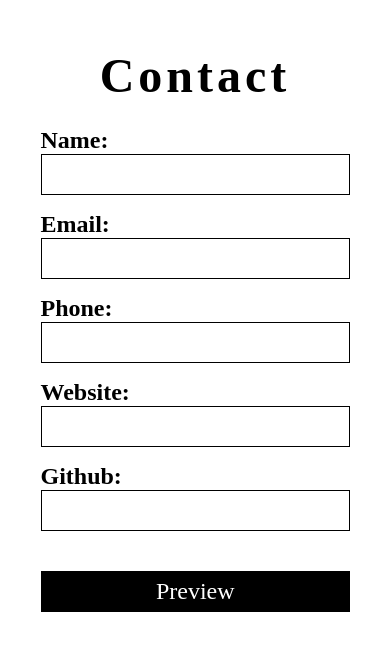
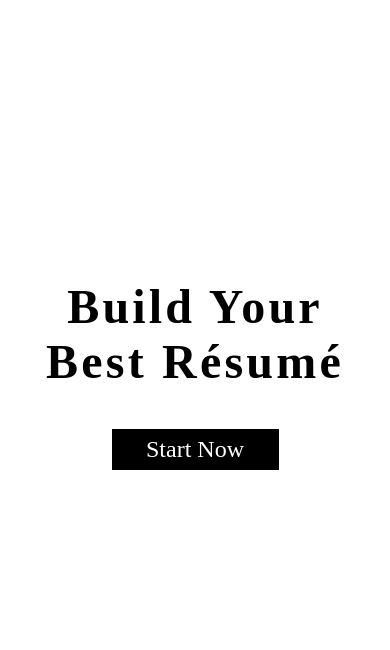
Before and after one commit to michael-twomey/resume-app, a React (Create React App) app: page / in a window 390 px wide. Shown: the top 650 px of the page. Built offline with nearby package versions, Linux system fonts and the light colour scheme.

Commit message:
Add landing page
Note: responsiveness is no longer working. Going to switch branches to
see the difference.

```diff
--- a/src/App.js
+++ b/src/App.js
@@ -1,4 +1,5 @@
 import React from 'react';
+import LandingPage from './LandingPage/LandingPage';
 import Contact from './Contact/Contact';
 import Skills from './Skills/Skills';
 import ProjAdv from './ProjAdv/ProjAdv';
@@ -8,7 +9,8 @@ export default class App extends React.Component {
   constructor(props) {
     super(props);
     this.state = {
-      isContactFormOn: true,
+      isLandingPageOn: true,
+      isContactFormOn: false,
       isSkillsFormOn: false,
       isProjectsFormOn: false,
       isAdventuresFormOn: false,
@@ -16,12 +18,9 @@ export default class App extends React.Component {
     }
     this.handleContactPrevClick = this.handleContactPrevClick.bind(this);
     this.handleSkillsPrevClick = this.handleSkillsPrevClick.bind(this);
-    this.handleProjectsPrevClick = this.handleProjectsPrevClick.bind(this);
-    this.handleAdventuresPrevClick = this.handleAdventuresPrevClick.bind(this);
     this.handleContactResClick = this.handleContactResClick.bind(this);
     this.handleSkillsResClick = this.handleSkillsResClick.bind(this);
-    this.handleProjectsResClick = this.handleProjectsResClick.bind(this);
-    this.handleAdventuresResClick = this.handleAdventuresResClick.bind(this);
+    this.handleStartClick = this.handleStartClick.bind(this);
   }
 
   handleContactPrevClick() {
@@ -34,20 +33,6 @@ export default class App extends React.Component {
   handleSkillsPrevClick() {
     this.setState({
       isSkillsFormOn: false,
-      isResumeOn: true
-    });
-  }
-
-  handleProjectsPrevClick() {
-    this.setState({
-      isProjectsFormOn: false,
-      isResumeOn: true
-    });
-  }
-
-  handleAdventuresPrevClick() {
-    this.setState({
-      isAdventuresFormOn: false,
       isResumeOn: true
     });
   }
@@ -80,35 +65,29 @@ export default class App extends React.Component {
     });
   }
 
-  handleProjectsResClick() {
-    this.setState({
-      isProjectsFormOn: true,
-      isResumeOn: false
-    });
-  }
-
-  handleAdventuresResClick() {
-    this.setState({
-      isAdventuresFormOn: true,
-      isResumeOn: false
-    });
-  }
-
   handleProjAdvResClick(sectionName) {
     if (sectionName === 'Projects') {
       this.setState({
-        isProjFormOn: true,
+        isProjectsFormOn: true,
         isResumeOn: false
       });
     } else {
       this.setState({
         isAdventuresFormOn: true,
-        isResumeOn: true
+        isResumeOn: false
       });
     }
   }
 
+  handleStartClick() {
+    this.setState({
+      isContactFormOn: true,
+      isLandingPageOn: false
+    });
+  }
+
   render() {
+    const isLandingPageOn = this.state.isLandingPageOn;
     const isContactFormOn = this.state.isContactFormOn;
     const isSkillsFormOn = this.state.isSkillsFormOn;
     const isProjectsFormOn = this.state.isProjectsFormOn;
@@ -116,6 +95,9 @@ export default class App extends React.Component {
     const isResumeOn = this.state.isResumeOn;
     return (
       <div className="res-app-container">
+        <LandingPage
+          isLandingPageOn={isLandingPageOn}
+          handleStartClick={this.handleStartClick} />
         <Contact
           handleContactPrevClick={this.handleContactPrevClick}
           isContactFormOn={isContactFormOn}
@@ -141,8 +123,8 @@ export default class App extends React.Component {
           isResumeOn={isResumeOn}
           handleContactResClick={this.handleContactResClick}
           handleSkillsResClick={this.handleSkillsResClick}
-          handleProjectsResClick={this.handleProjectsResClick}
-          handleAdventuresResClick={this.handleAdventuresResClick} />
+          handleProjectsResClick={() => this.handleProjAdvResClick('Projects')}
+          handleAdventuresResClick={() => this.handleProjAdvResClick('Adventures')} />
       </div>
     );
   }
--- /dev/null
+++ b/src/LandingPage/LandingPage.js
@@ -0,0 +1,13 @@
+import '../Stylesheets/landing-page.css'
+
+export default function LandingPage(props) {
+  const isLandingPageOn = props.isLandingPageOn;
+  if (isLandingPageOn) {
+    return (
+      <div className="landing-page-container">
+        <h1 className="landing-page-heading">Build Your Best R&eacute;sum&eacute;</h1>
+        <button className="btn landing-page-btn" onClick={props.handleStartClick}>Start Now</button>
+      </div>
+    );
+  } return;
+}
--- a/src/Stylesheets/ProjAdv/proj-adv-resume.css
+++ b/src/Stylesheets/ProjAdv/proj-adv-resume.css
@@ -16,6 +16,12 @@
   display: grid;
   gap: 1em;
   grid-column: 2 / 3;
+}
+
+.bullet-container {
+  display: grid;
+  gap: 0.25em;
+  grid-template-columns: min-content 1fr;
 }
 
 .proj-adv-block {
--- /dev/null
+++ b/src/Stylesheets/landing-page.css
@@ -0,0 +1,34 @@
+html,
+body,
+#root,
+.res-app-container {
+  height: 100%;
+}
+
+.landing-page-container {
+  align-items: center;
+  display: flex;
+  flex-direction: column;
+  gap: 1em;
+  height: 100%;
+  justify-content: center;
+  margin: -3em 1em 0 1em
+}
+
+.landing-page-heading {
+  font-size: 3rem;
+  letter-spacing: 0.2rem;
+  text-align: center;
+}
+
+.landing-page-btn {
+  all: unset;
+  background-color: black;
+  border: 0.75px solid black;
+  color: white;
+  font-size: 1.5rem;
+  margin-top: 1em;
+  padding: 0.25em 0 ;
+  text-align: center;
+  width: 165px;
+}
--- a/src/Stylesheets/resume-buttons.css
+++ b/src/Stylesheets/resume-buttons.css
@@ -33,4 +33,5 @@
   grid-column: 2 / 3;
   justify-content: center;
   margin-top: 3em;
+  margin-bottom: 3em;
 }
--- a/src/Util/ResumeButtons.js
+++ b/src/Util/ResumeButtons.js
@@ -16,6 +16,9 @@ export default function ResumeButtons(props) {
         <button className="res-btn" data-text="Adventures" onClick={props.handleAdventuresResClick}>
           <span className="btn-span">Adventures</span>
         </button>
+        <button className="res-btn" data-text="Export">
+          <span className="btn-span">Export</span>
+        </button>
       </div>
     );
   }
```
Also changed, not shown: src/ProjAdv/ProjAdv.js (line endings or trailing spaces).
